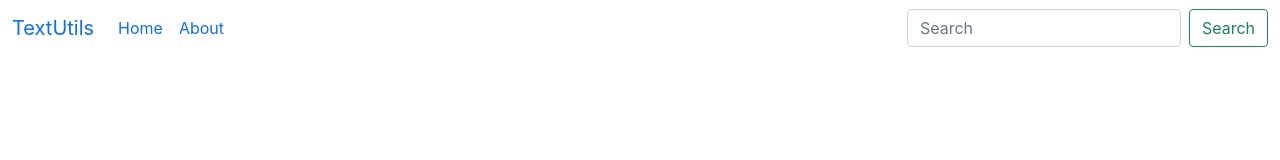
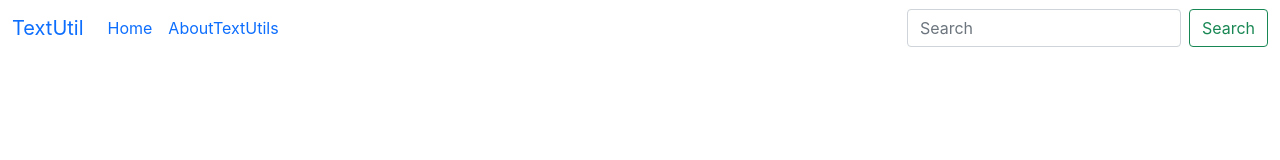
Before and after one commit to Harimohan46651/reactLearning, a React (Create React App) app: page / in a window 1280 px wide. Shown: the top 160 px of the page. Built offline with nearby package versions, Linux system fonts and the light colour scheme.

Commit message:
lecture6
Props and props types.

```diff
--- a/src/App.js
+++ b/src/App.js
@@ -1,30 +1,10 @@
 import './App.css';
+import Navbar from './components/Navbar';
 
 function App() {
   return (
     <>
-    <nav className="navbar navbar-expand-lg bg-body-tertiary">
-  <div className="container-fluid">
-    <a className="navbar-brand" href="/">TextUtils</a>
-    <button className="navbar-toggler" type="button" data-bs-toggle="collapse" data-bs-target="#navbarSupportedContent" aria-controls="navbarSupportedContent" aria-expanded="false" aria-label="Toggle navigation">
-      <span className="navbar-toggler-icon"></span>
-    </button>
-    <div className="collapse navbar-collapse" id="navbarSupportedContent">
-      <ul className="navbar-nav me-auto mb-2 mb-lg-0">
-        <li className="nav-item">
-          <a className="nav-link active" aria-current="page" href="/">Home</a>
-        </li>
-        <li className="nav-item">
-          <a className="nav-link" href="/">About</a>
-        </li>
-      </ul>
-      <form className="d-flex" role="search">
-        <input className="form-control me-2" type="search" placeholder="Search" aria-label="Search"/>
-        <button className="btn btn-outline-success" type="submit">Search</button>
-      </form>
-    </div>
-  </div>
-</nav>
+    <Navbar title= "TextUtil" about="AboutTextUtils"/>
     </>
   );
 }
--- /dev/null
+++ b/src/components/Navbar.js
@@ -0,0 +1,37 @@
+import React from 'react'
+import PropTypes from 'prop-types';
+
+export default function Navbar(props) {
+  return (
+    <nav className="navbar navbar-expand-lg bg-body-tertiary">
+    <div className="container-fluid">
+      <a className="navbar-brand" href="/">{props.title}</a>
+      <button className="navbar-toggler" type="button" data-bs-toggle="collapse" data-bs-target="#navbarSupportedContent" aria-controls="navbarSupportedContent" aria-expanded="false" aria-label="Toggle navigation">
+        <span className="navbar-toggler-icon"></span>
+      </button>
+      <div className="collapse navbar-collapse" id="navbarSupportedContent">
+        <ul className="navbar-nav me-auto mb-2 mb-lg-0">
+          <li className="nav-item">
+            <a className="nav-link active" aria-current="page" href="/">Home</a>
+          </li>
+          <li className="nav-item">
+            <a className="nav-link" href="/">{props.about}</a>
+          </li>
+        </ul>
+        <form className="d-flex" role="search">
+          <input className="form-control me-2" type="search" placeholder="Search" aria-label="Search"/>
+          <button className="btn btn-outline-success" type="submit">Search</button>
+        </form>
+      </div>
+    </div>
+  </nav>
+  )
+}
+Navbar.prototype = {
+    title: PropTypes.string,
+    about: PropTypes.string
+}
+Navbar.defaultProps = {
+    title: "give some title",
+    about: "About"
+}
```
